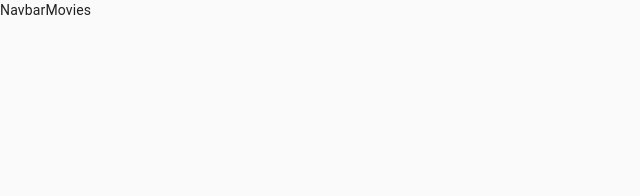
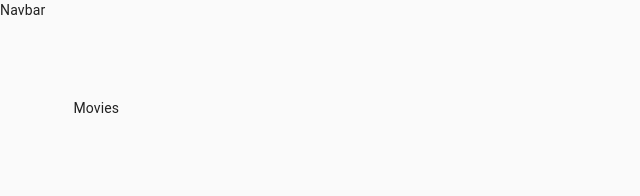
Before and after one commit to MahmoudBakr23/Netscene, a React (Create React App) app: page / in a window 1280 px wide. Shown: the top 196 px of the page, without its empty margins (0-640 px from the left). Built offline with nearby package versions, Linux system fonts and the light colour scheme.

Commit message:
Gitignore .env

```diff
--- a/src/components/styles.js
+++ b/src/components/styles.js
@@ -6,10 +6,11 @@ const useStyles = makeStyles(() => ({
     height: '100%',
   },
   content: {
-    display: 'flex',
+    flexGrow: '1',
+    padding: '2em',
   },
   toolbar: {
-    display: 'flex',
+    height: '70px',
   },
 }));
 
```
Also changed, not shown: 1 other file (tests, documents, lock files or other folders).
